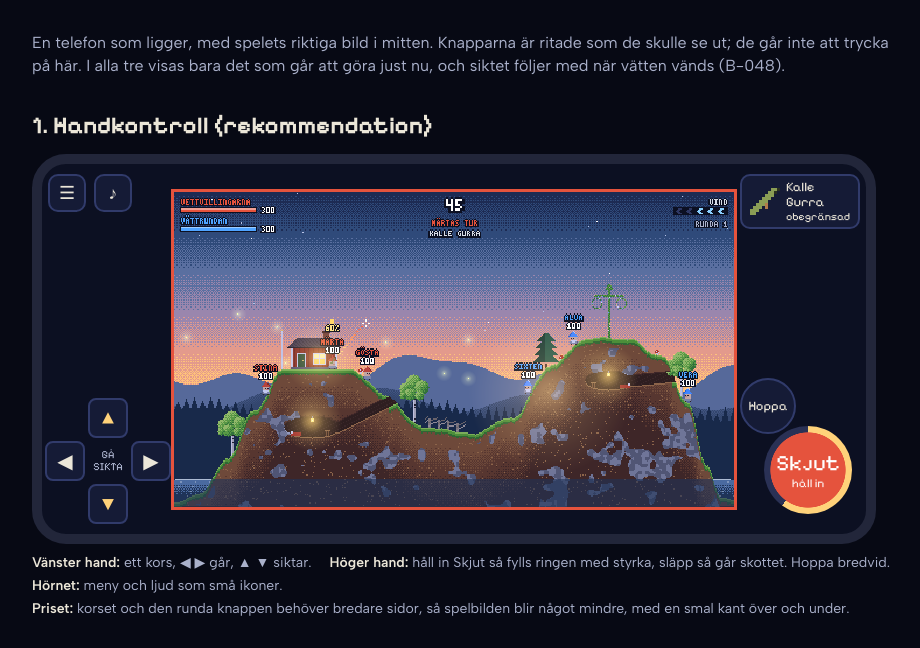
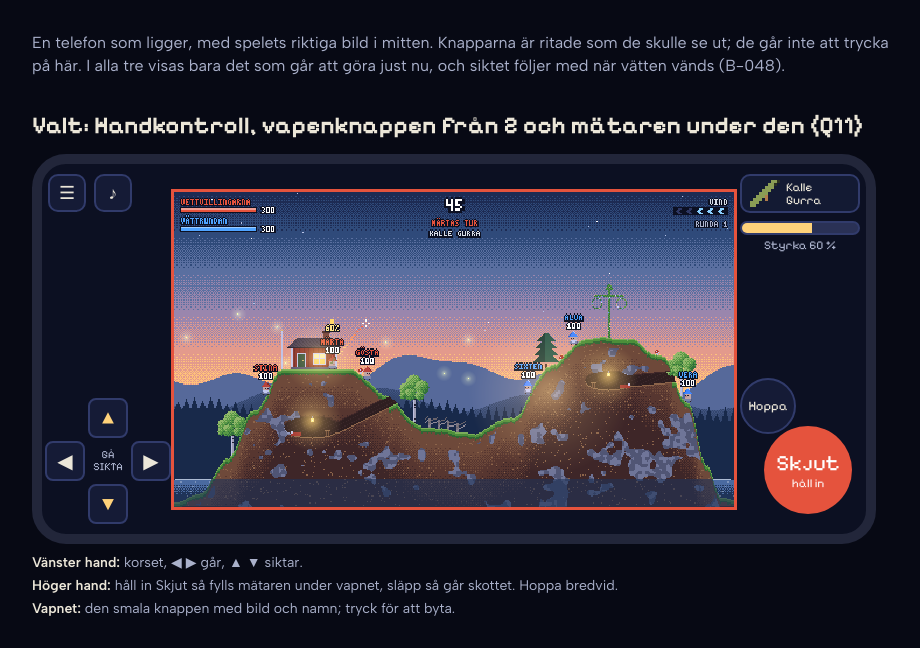
Before and after one commit to BadBagel47/vattigt, a website: page docs/controls/index.html in a window 1280 px wide. Shown: the part 68-716 px from the top of the page, without its empty margins (178-1098 px from the left). Drawn offline with Linux system fonts and the light colour scheme.

Commit message:
Design: the chosen control layout (D-047, answer to the layout question)
Co-Authored-By: Claude Opus 5.5 <noreply@anthropic.com>
Claude-Session: https://claude.ai/code/session_019KYzrBvP9vao3Cir69Y3vE

```diff
--- a/docs/controls/index.html
+++ b/docs/controls/index.html
@@ -72,6 +72,21 @@ button{font-family:var(--display);color:var(--ink);background:var(--panel);borde
 .v3 .meter span{font-family:var(--display);font-size:13px;color:var(--dim)}
 .v3 .shoot{min-height:52px;background:var(--team);border-color:var(--team);color:#fff;font-size:18px;border-radius:8px}
 .v3 .hop{min-height:52px;font-size:16px;border-radius:8px}
+/* 0: the chosen one: Handkontroll, the weapon pill from 2, the meter under it */
+.v0{display:grid;grid-template-columns:132px minmax(0,1fr) 132px}
+.v0 .scene{outline:3px solid var(--team)}
+.v0 .side{display:flex;flex-direction:column;justify-content:space-between;align-items:center;padding:10px 6px;position:relative}
+.v0 .icons{display:flex;gap:8px;align-self:flex-start}
+.v0 .top{display:flex;flex-direction:column;gap:8px;width:100%}
+.v0 .weapon{background:rgba(21,27,54,.9);border-color:var(--line);border-radius:10px;width:100%}
+.v0 .weapon span{font-size:12px}
+.v0 .meter{display:flex;flex-direction:column;gap:3px;width:100%}
+.v0 .meter .bar{height:14px;background:#2a3155;border:2px solid var(--line);border-radius:7px;overflow:hidden}
+.v0 .meter .bar i{display:block;height:100%;width:60%;background:var(--sun)}
+.v0 .meter span{font-family:var(--display);font-size:12px;color:var(--dim);text-align:center}
+.v0 .acts{position:relative;width:124px;height:150px}
+.v0 .acts .jump{position:absolute;left:2px;top:4px}
+.v0 .acts .fire{position:absolute;right:10px;bottom:10px;background:var(--team)}
 .legend{display:flex;flex-wrap:wrap;gap:6px 18px;color:var(--dim);font-size:14px;max-width:860px}
 .legend b{color:var(--ink);font-weight:600}
 </style>
@@ -79,6 +94,25 @@ button{font-family:var(--display);color:var(--ink);background:var(--panel);borde
 <body>
 <h1>Kontrollerna – tre förslag (D-047)</h1>
 <p>En telefon som ligger, med spelets riktiga bild i mitten. Knapparna är ritade som de skulle se ut; de går inte att trycka på här. I alla tre visas bara det som går att göra just nu, och siktet följer med när vätten vänds (B-048).</p>
+
+<section>
+  <h2>Valt: Handkontroll, vapenknappen från 2 och mätaren under den (Q11)</h2>
+  <div class="phone v0">
+    <div class="side">
+      <div class="icons"><button class="ico" aria-label="Meny">☰</button><button class="ico" aria-label="Ljud">♪</button></div>
+      <div class="dpad"><button class="u">▲</button><button class="l">◀</button><div class="c">GÅ<br>SIKTA</div><button class="r">▶</button><button class="d">▼</button></div>
+    </div>
+    <div class="scene"><canvas class="sc"></canvas><canvas class="glow"></canvas></div>
+    <div class="side">
+      <div class="top">
+        <button class="weapon"><canvas class="wi"></canvas><span>Kalle Gurra</span></button>
+        <div class="meter"><div class="bar"><i></i></div><span>Styrka 60 %</span></div>
+      </div>
+      <div class="acts"><button class="jump round">Hoppa</button><button class="fire round"><span>Skjut<small>håll in</small></span></button></div>
+    </div>
+  </div>
+  <div class="legend"><span><b>Vänster hand:</b> korset, ◀ ▶ går, ▲ ▼ siktar.</span><span><b>Höger hand:</b> håll in Skjut så fylls mätaren under vapnet, släpp så går skottet. Hoppa bredvid.</span><span><b>Vapnet:</b> den smala knappen med bild och namn; tryck för att byta.</span></div>
+</section>
 
 <section>
   <h2>1. Handkontroll (rekommendation)</h2>
```
Also changed, not shown: BACKLOG.md (+2 -3 lines), HANDOFF.md (+1 -0 lines).
